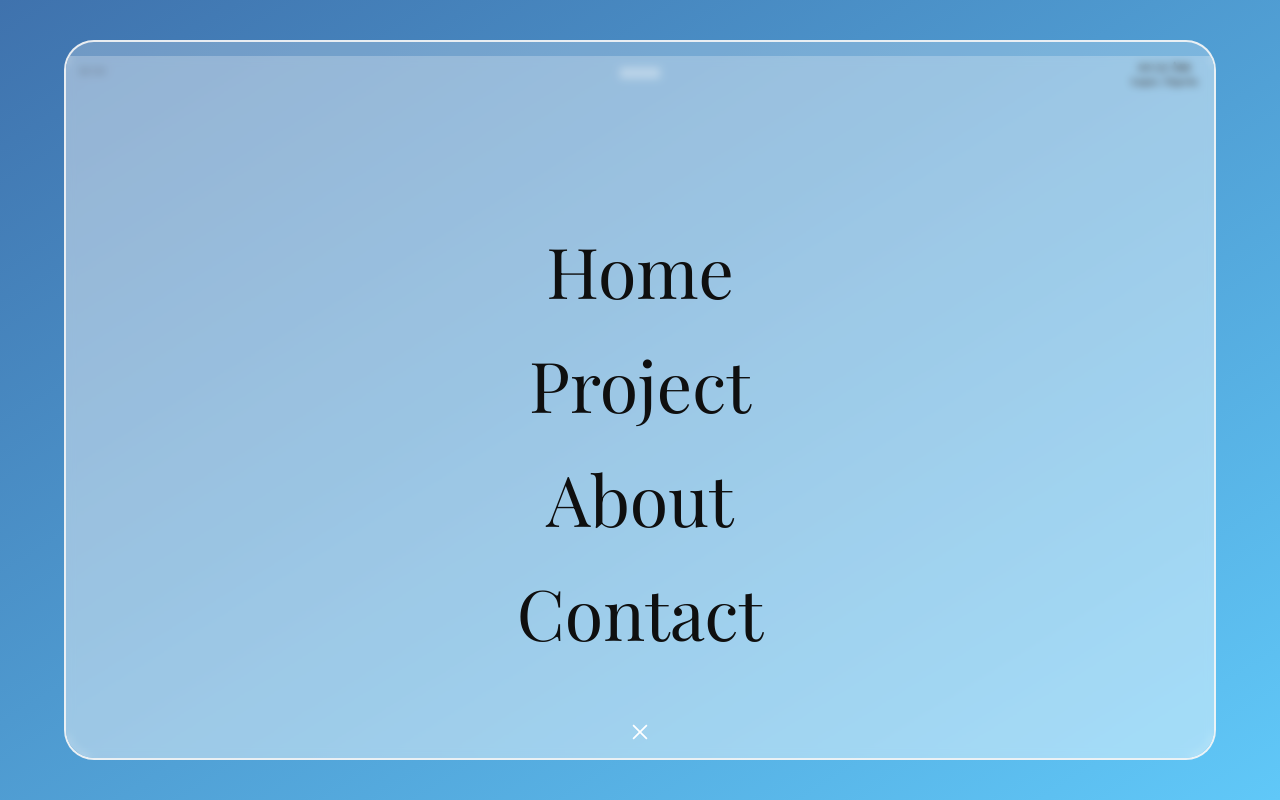
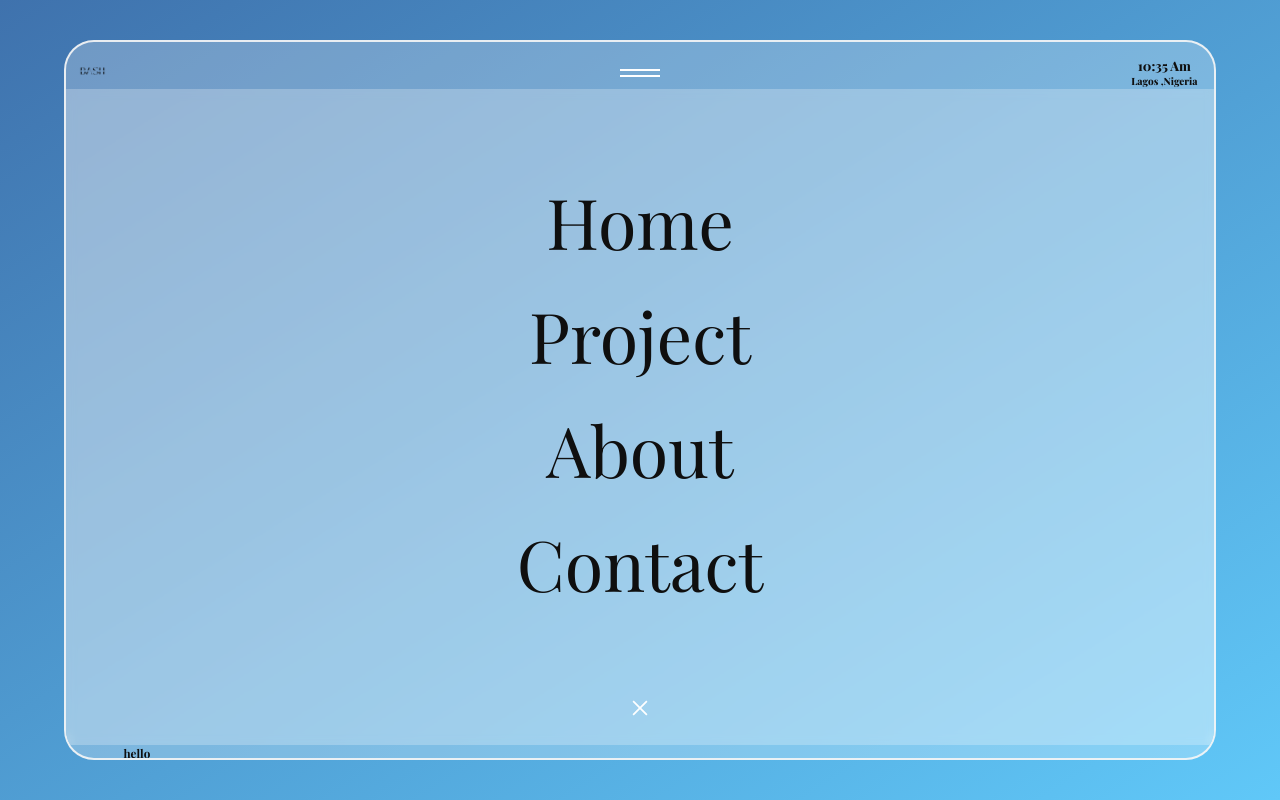
Before and after one commit to SharafaCode/Portfolio, a React (Vite) app: page / in a window 1280 px wide. Built offline with nearby package versions, Linux system fonts and the light colour scheme; a web font is replaced by a local one.

Commit message:
change made

```diff
--- a/src/Components/header/Header.jsx
+++ b/src/Components/header/Header.jsx
@@ -39,7 +39,6 @@ const header = () => {
 
         </div>
 
-    </nav>
         <div className="nav-list">
             <div className='nav-links'>
                 <a href="">
@@ -59,6 +58,7 @@ const header = () => {
             <VscChromeClose/>
             </div>
         </div>
+    </nav>
 
    </header>
   )
--- a/src/Components/header/header.css
+++ b/src/Components/header/header.css
@@ -94,11 +94,10 @@ img{
     display: flex;
     flex-direction: column;
     align-items: center;
-    justify-content: center;
+    justify-content: space-between;
     background-color: var(--white-alpha-25);
-    backdrop-filter: blur(4px);
-    height: 100vh;
-    transform: translateY(-8rem);
+    backdrop-filter: blur(5px);
+    height: 82vh;
     transition: all .6s linear;
 
 
@@ -113,6 +112,7 @@ img{
     flex-direction: column;
     align-items: center;
     gap: 2rem;
+    height: 100vh;
     justify-content: center;
     font-size: clamp(2.4rem, 10vw + 1rem, 7rem);
 
@@ -127,7 +127,8 @@ img{
 
 
 .close-icon{
-    transform: translateY(6rem);
+
+    margin-bottom: 2rem;
     font-size: 2.2rem;
     color: #fff;
 
```
